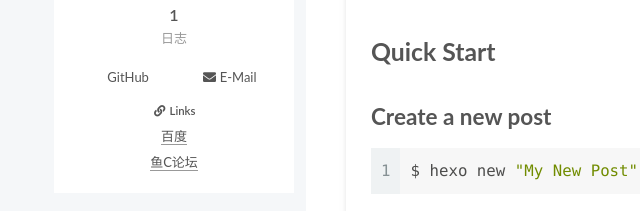
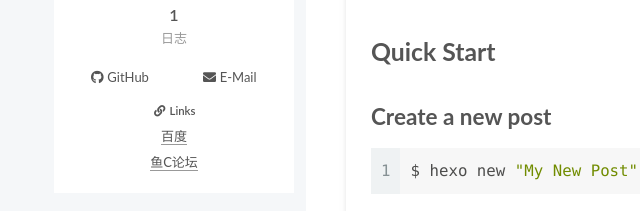
Before and after one commit to shuaijie0425/shuaijie0425.git.io, a plain HTML site: page 2022/05/28/hello-world/index.html in a window 1280 px wide. Both pictures are taken after a click on the item "站点概览". Shown: the part 404-615 px from the top of the page, 6-646 px from the left. Drawn offline with Linux system fonts and the light colour scheme; files whose address does not match are found by name.

Commit message:
Site updated: 2022-05-29 09:49:47

```diff
--- a/2022/05/28/hello-world/index.html
+++ b/2022/05/28/hello-world/index.html
@@ -304,7 +304,7 @@
 </div>
   <div class="links-of-author motion-element">
       <span class="links-of-author-item">
-        <a href="https://github.com/shuaijie0425" title="GitHub → https:&#x2F;&#x2F;github.com&#x2F;shuaijie0425" rel="noopener" target="_blank"><i class="fa fa-github fa-fw"></i>GitHub</a>
+        <a href="https://github.com/shuaijie0425" title="GitHub → https:&#x2F;&#x2F;github.com&#x2F;shuaijie0425" rel="noopener" target="_blank"><i class="fab fa-github fa-fw"></i>GitHub</a>
       </span>
       <span class="links-of-author-item">
         <a href="mailto:guwenjie0425@gmail.com" title="E-Mail → mailto:guwenjie0425@gmail.com" rel="noopener" target="_blank"><i class="fa fa-envelope fa-fw"></i>E-Mail</a>
--- a/css/main.css
+++ b/css/main.css
@@ -1168,7 +1168,7 @@ pre .javascript .function {
 }
 .links-of-author a::before,
 .links-of-author span.exturl::before {
-  background: #8b1c16;
+  background: #8f50aa;
   border-radius: 50%;
   content: ' ';
   display: inline-block;
```
Also changed, not shown: about/index.html (+1 -1 lines), archives/2022/05/index.html (+1 -1 lines), archives/2022/index.html (+1 -1 lines), archives/index.html (+1 -1 lines), categories/index.html (+1 -1 lines), images/index.html (+1 -1 lines), index.html (+1 -1 lines), resources/index.html (+1 -1 lines), tags/index.html (+1 -1 lines).
